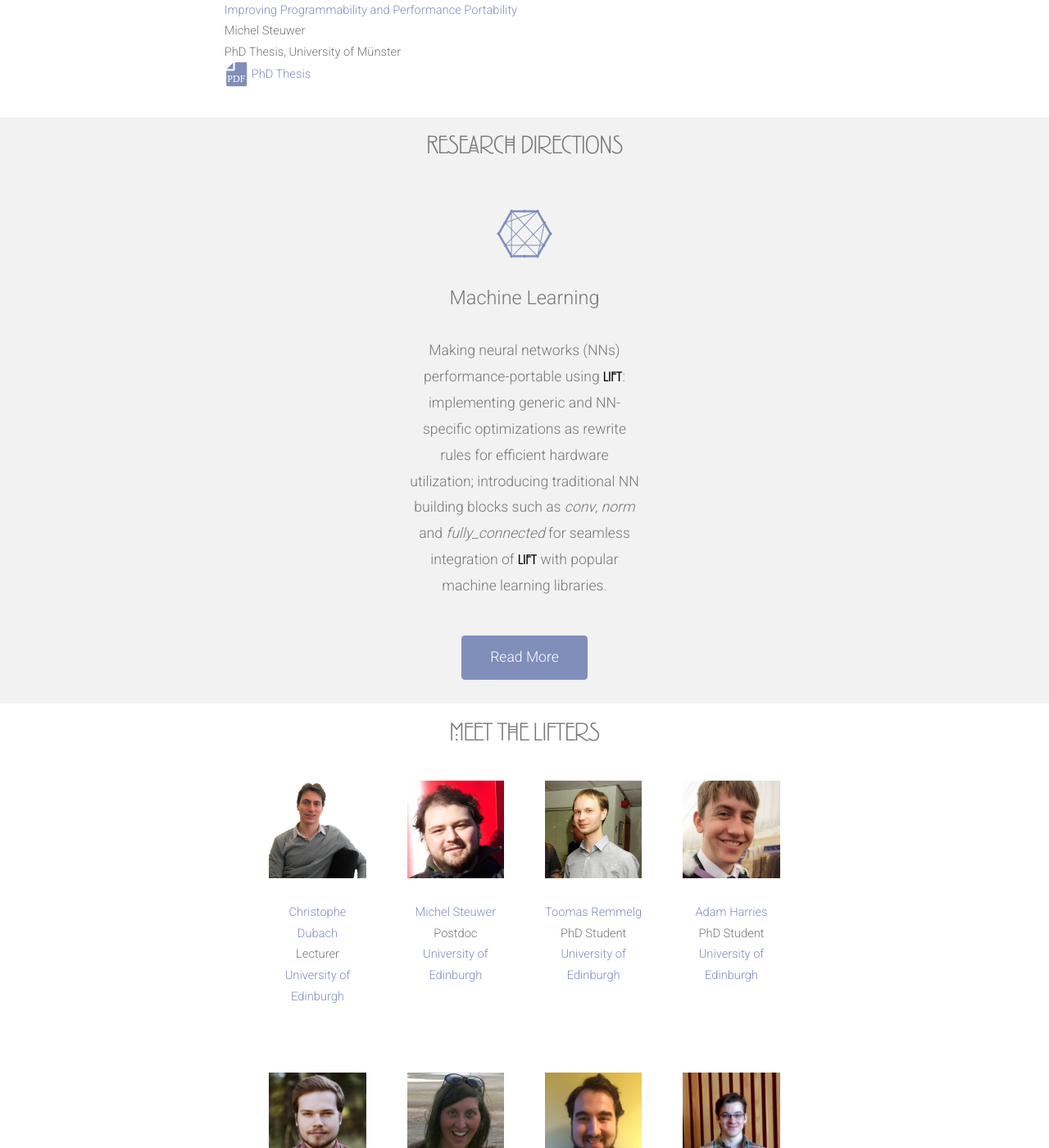
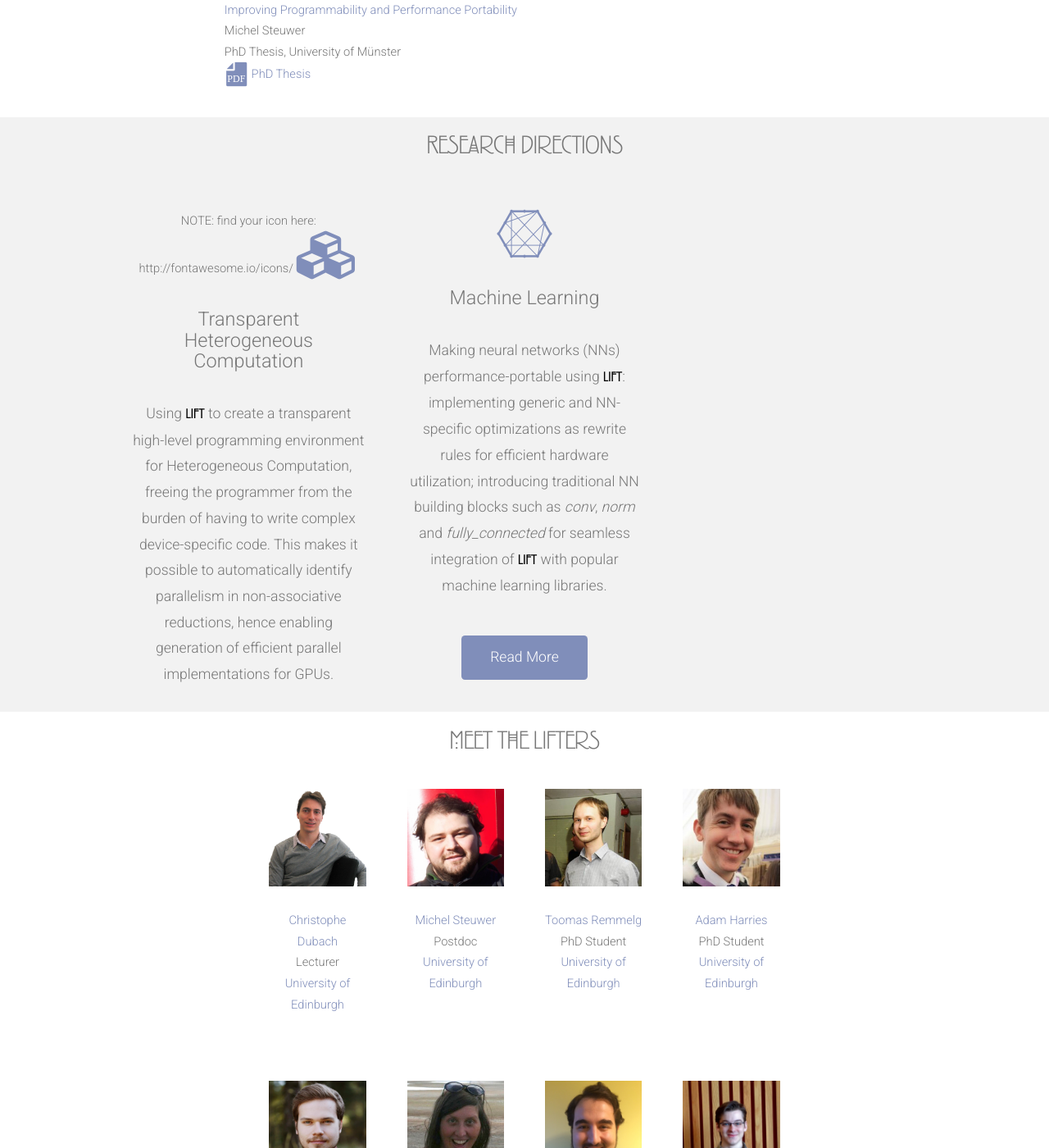
Before and after one commit to lift-project/lift-project.github.io, a Jekyll site: the page built from index.html, in a window 1280 px wide and 1400 px high, scrolled down 1929 px. Shown: the whole window at 82% size. Built offline with Jekyll 4.4.1, drawn with Linux system fonts in a browser that asks for light colours; nearby versions of some CDN libraries.

Commit message:
Completed the message - short of a 'the'

```diff
--- a/index.html
+++ b/index.html
@@ -262,15 +262,11 @@ Improving Programmability and Performance Portability
         </header>
           <div class="row">
               <section class="4u">
-                  <!--
                   NOTE: find your icon here: http://fontawesome.io/icons/
-                  <span class="pennant"><a href="YOUR_PROJECT_PAGE.html"><span class="fa YOUR_ICON_CODE"></span></a></span>
-                  <h3>YOUR_PROJECT_TITLE_SHORT</h3>
-                  <p>YOUR_PROJECT_DESCRIPTION</p>
-                  <a href="YOUR_PROJECT_PAGE.html" class="button button-style1">Read More</a>
-                  NOTE: remove "&nbsp;" below
-                  -->
-                  &nbsp;
+                  <span class="pennant"><a href="#"><span class="fa fa-cubes"></span></a></span>
+                  <h3>Transparent Heterogeneous Computation</h3>
+		  <p>Using <span class="lift-bold">Lift</span> to create a transparent high-level programming environment for Heterogeneous Computation, freeing the programmer from the burden of having to write complex device-specific code. This makes it possible to automatically identify parallelism in non-associative reductions, hence enabling generation of efficient parallel implementations for GPUs.
+		  <!--<a href="YOUR_PROJECT_PAGE.html" class="button button-style1">Read More</a> -->
               </section>
               <section class="4u">
                   <span class="pennant"><a href="ml.html"><span class="fa fa-connectdevelop"></span></a></span>
```
